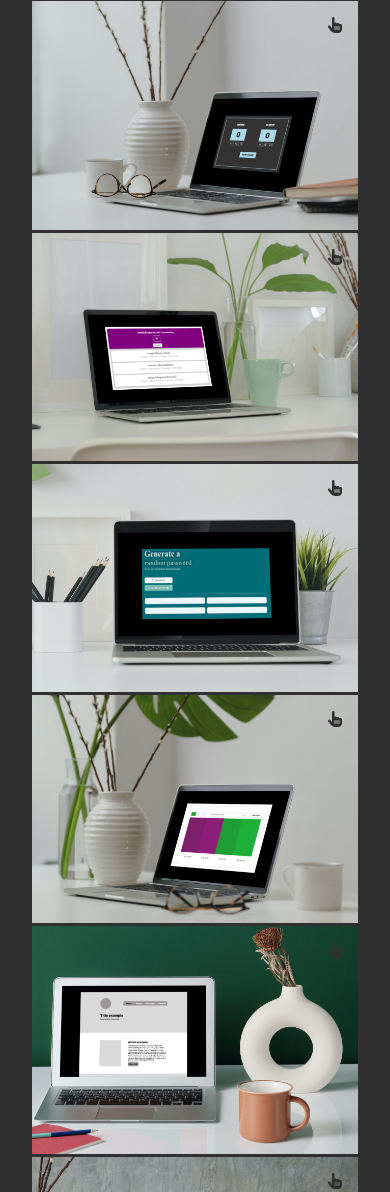
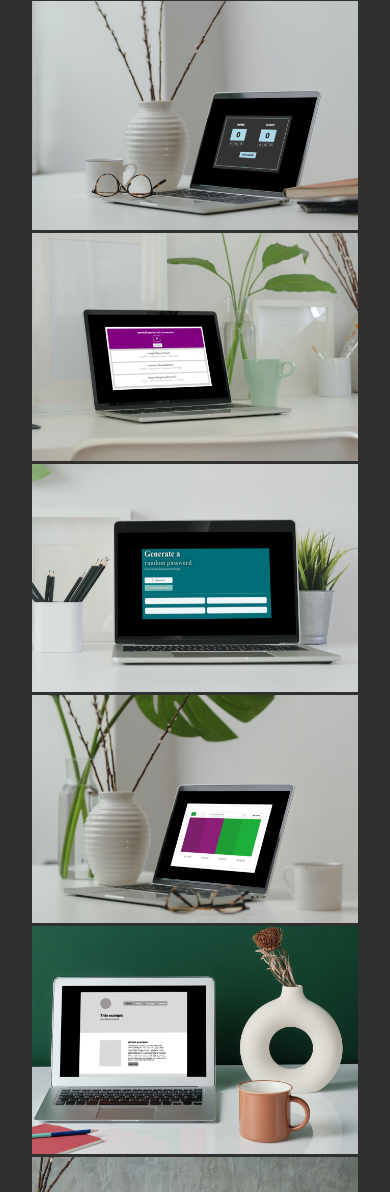
Before and after one commit to VanessaAz/Portfolio, a website built with webpack: page index.html in a window 390 px wide. Shown: the part 2780-3972 px from the top of the page. Built offline with nearby package versions, Linux system fonts and the light colour scheme.

Commit message:
Delete icons to phones nor working properly

```diff
--- a/index.css
+++ b/index.css
@@ -398,26 +398,6 @@ header {
     opacity: .7;
 }
 
-.portfolio__item > i {
-    display: none;
-}
-
-@media (max-width: 400px){
-    .portfolio__item {
-        position: relative;
-    }
-
-    .portfolio__item > i{
-        display: inline;
-        color: var(--dark-color);
-        z-index: 100;
-        position: absolute;
-        top: 1em;
-        right: 1em;
-    }
-
-}
-
 .footer{
     background: #111;
     text-align: center;
--- a/index.html
+++ b/index.html
@@ -76,32 +76,26 @@
            <div class="portfolio">
 
             <a href="scoreboard.html" class="portfolio__item">
-                <i class="fa-solid fa-hand-pointer" class="portfolio__icon"></i>
                 <img src="img/scoreboard-mock.jpg" class="portfolio__image">
             </a>
 
             <a href="convertor.html" class="portfolio__item">
-                <i class="fa-solid fa-hand-pointer" class="portfolio__icon"></i>
                 <img src="img/convertor-mock.jpg" class="portfolio__image">
             </a>
 
             <a href="random-password.html" class="portfolio__item">
-                <i class="fa-solid fa-hand-pointer" class="portfolio__icon"></i>
                 <img src="img/random-password-mock.jpg" class="portfolio__image">
             </a>
 
             <a href="color-scheme.html" class="portfolio__item">
-                <i class="fa-solid fa-hand-pointer" class="portfolio__icon"></i>
                 <img src="img/color-scheme-mock.jpg" class="portfolio__image">
             </a>
 
              <a href="figma-project.html" class="portfolio__item">
-                 <i class="fa-solid fa-hand-pointer" class="portfolio__icon"></i>
                 <img src="img/figma-mock.jpg" class="portfolio__image">
             </a>
 
              <a href="oldagram.html" class="portfolio__item">
-                 <i class="fa-solid fa-hand-pointer" class="portfolio__icon"></i>
                 <img src="img/oldagram-mock.jpg" class="portfolio__image">
             </a>
 
```
